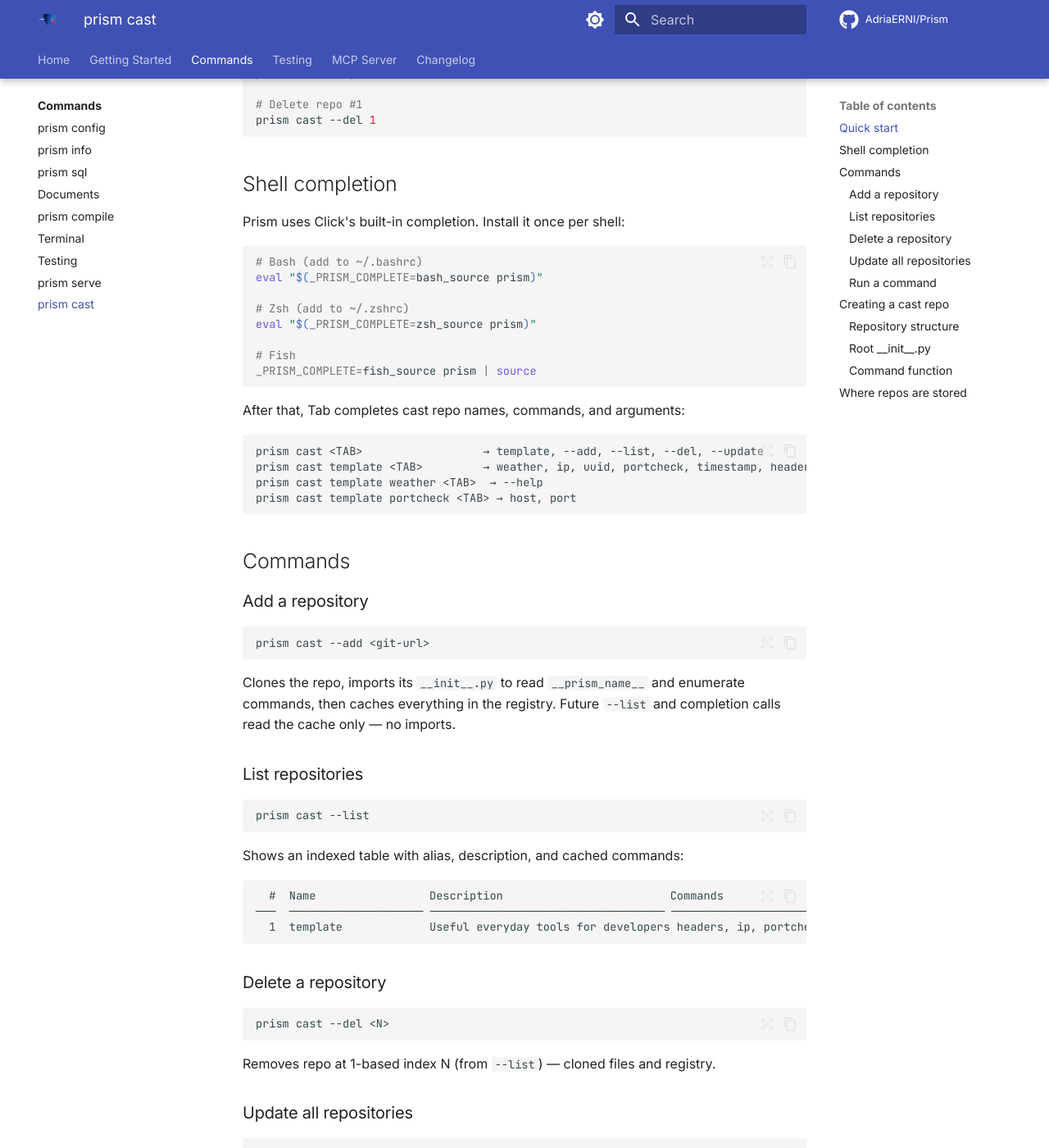
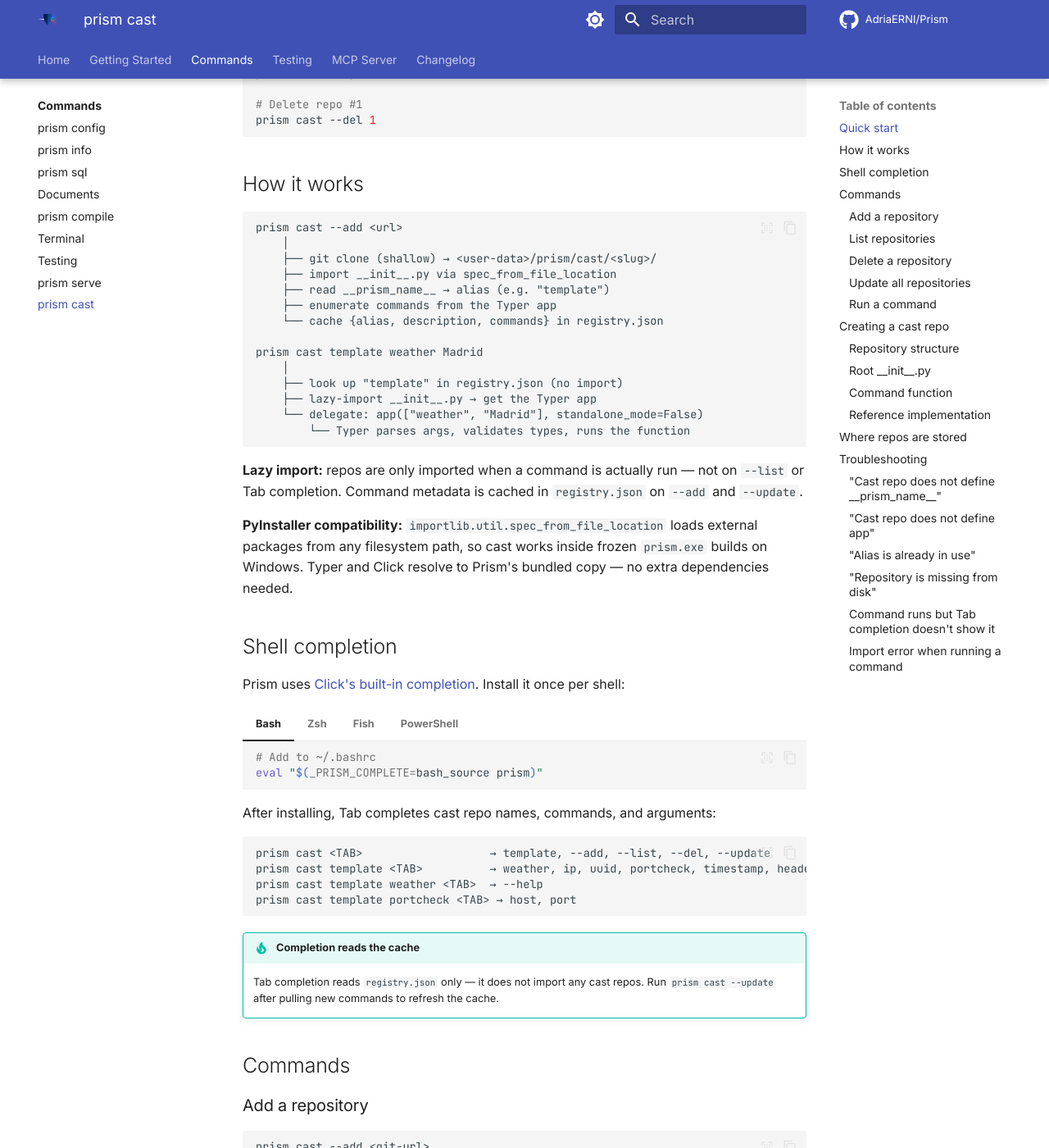
Before and after one commit to AdriaERNI/Prism, an MkDocs documentation site: the page built from docs/commands/cast.md, in a window 1280 px wide and 1400 px high, scrolled down 672 px. Shown: the whole window at 82% size. Built offline with MkDocs 1.6.1 and Material for MkDocs 9.7.7, drawn with Linux system fonts in a browser that asks for light colours; comment, search, counter and statistics services are not loaded; some of the changed text lies outside the part shown.

Commit message:
docs: improve cast documentation and cross-references
- docs/commands/cast.md: full rewrite with how-it-works diagram,
  PyInstaller compatibility note, shell completion (bash/zsh/fish/powershell
  with tabbed sections), creating a cast repo guide with warning about
  2+ command requirement, reference template link, and troubleshooting
  section (5 common errors with solutions)
- docs/index.md: add cast to --help block, add Cast Plugins to
  'What to read next'
- docs/commands/index.md: expand plugins description
- docs/getting-started/quick-start.md: add Cast Plugins to 'Where to go next'
- README.md: add Cast Plugins to Features, CLI Commands table, project
  structure (cast/ module), update test count to 276

````diff
--- a/docs/commands/cast.md
+++ b/docs/commands/cast.md
@@ -3,13 +3,14 @@
 Run custom commands from Git repositories — a Python-native plugin system for Prism.
 
 Cast repos are Python packages that expose a Typer app and a `__prism_name__`
-alias. Prism imports them natively, so every command gets proper argument
-parsing, `--help` text, and shell completion.
+alias. Prism imports them natively (via `importlib`), so every command gets
+proper argument parsing, `--help` text, and shell completion — without
+installing any packages.
 
 ## Quick start
 
 ```bash
-# Add a cast repo
+# Add the official template repo (private — requires GitHub access)
 prism cast --add https://github.com/AdriaERNI/Prism-CastTemplate.git
 
 # List registered repos
@@ -31,29 +32,79 @@ prism cast --update
 prism cast --del 1
 ```
 
+## How it works
+
+```
+prism cast --add <url>
+    │
+    ├── git clone (shallow) → <user-data>/prism/cast/<slug>/
+    ├── import __init__.py via spec_from_file_location
+    ├── read __prism_name__ → alias (e.g. "template")
+    ├── enumerate commands from the Typer app
+    └── cache {alias, description, commands} in registry.json
+
+prism cast template weather Madrid
+    │
+    ├── look up "template" in registry.json (no import)
+    ├── lazy-import __init__.py → get the Typer app
+    └── delegate: app(["weather", "Madrid"], standalone_mode=False)
+        └── Typer parses args, validates types, runs the function
+```
+
+**Lazy import:** repos are only imported when a command is actually run —
+not on `--list` or Tab completion. Command metadata is cached in
+`registry.json` on `--add` and `--update`.
+
+**PyInstaller compatibility:** `importlib.util.spec_from_file_location`
+loads external packages from any filesystem path, so cast works inside
+frozen `prism.exe` builds on Windows. Typer and Click resolve to Prism's
+bundled copy — no extra dependencies needed.
+
 ## Shell completion
 
-Prism uses Click's built-in completion. Install it once per shell:
+Prism uses [Click's built-in completion](https://click.palletsprojects.com/en/stable/shell-completion/).
+Install it once per shell:
 
-```bash
-# Bash (add to ~/.bashrc)
-eval "$(_PRISM_COMPLETE=bash_source prism)"
+=== "Bash"
 
-# Zsh (add to ~/.zshrc)
-eval "$(_PRISM_COMPLETE=zsh_source prism)"
+    ```bash
+    # Add to ~/.bashrc
+    eval "$(_PRISM_COMPLETE=bash_source prism)"
+    ```
 
-# Fish
-_PRISM_COMPLETE=fish_source prism | source
-```
+=== "Zsh"
 
-After that, Tab completes cast repo names, commands, and arguments:
+    ```bash
+    # Add to ~/.zshrc
+    eval "$(_PRISM_COMPLETE=zsh_source prism)"
+    ```
+
+=== "Fish"
+
+    ```bash
+    _PRISM_COMPLETE=fish_source prism | source
+    ```
+
+=== "PowerShell"
+
+    ```powershell
+    # Add to $PROFILE
+    Invoke-Expression -Command ( &_PRISM_COMPLETE=powershell_source prism )
+    ```
+
+After installing, Tab completes cast repo names, commands, and arguments:
 
 ```
-prism cast <TAB>                  → template, --add, --list, --del, --update
-prism cast template <TAB>         → weather, ip, uuid, portcheck, timestamp, headers
+prism cast <TAB>                   → template, --add, --list, --del, --update
+prism cast template <TAB>          → weather, ip, uuid, portcheck, timestamp, headers
 prism cast template weather <TAB>  → --help
 prism cast template portcheck <TAB> → host, port
 ```
+
+!!! tip "Completion reads the cache"
+    Tab completion reads `registry.json` only — it does not import any cast
+    repos. Run `prism cast --update` after pulling new commands to refresh
+    the cache.
 
 ## Commands
 
@@ -63,9 +114,13 @@ prism cast template portcheck <TAB> → host, port
 prism cast --add <git-url>
 ```
 
-Clones the repo, imports its `__init__.py` to read `__prism_name__` and
-enumerate commands, then caches everything in the registry. Future `--list`
-and completion calls read the cache only — no imports.
+Clones the repo (shallow clone), imports its `__init__.py` to read
+`__prism_name__` and enumerate commands, then caches everything in
+`registry.json`. The alias comes from `__prism_name__` — if absent, the
+URL-derived slug is used (e.g. `Prism-CastTemplate.git` → `casttemplate`).
+
+Private GitHub repos are supported: HTTPS URLs are automatically converted
+to SSH form for cloning.
 
 ### List repositories
 
@@ -81,13 +136,16 @@ Shows an indexed table with alias, description, and cached commands:
   1  template             Useful everyday tools for developers headers, ip, portcheck, timestamp, uuid, weather
 ```
 
+Use the `#` column with `--del`.
+
 ### Delete a repository
 
 ```bash
 prism cast --del <N>
 ```
 
-Removes repo at 1-based index N (from `--list`) — cloned files and registry.
+Removes the repo at 1-based index N (from `--list`) — both the cloned
+files and the registry entry.
 
 ### Update all repositories
 
@@ -95,8 +153,8 @@ Removes repo at 1-based index N (from `--list`) — cloned files and registry.
 prism cast --update
 ```
 
-Runs `git pull --ff-only` on every repo and refreshes cached command metadata
-by re-importing each repo's `__init__.py`.
+Runs `git pull --ff-only` on every repo and refreshes the cached command
+metadata by re-importing each repo's `__init__.py`.
 
 ### Run a command
 
@@ -104,16 +162,26 @@ by re-importing each repo's `__init__.py`.
 prism cast <name> <command> [args...]
 ```
 
-Resolves `<name>` to a registered alias, lazy-imports the repo's `__init__.py`,
-and delegates to its Typer app. Typer handles argument parsing, validation,
-and `--help` natively.
+Resolves `<name>` to a registered alias, lazy-imports the repo's
+`__init__.py`, and delegates to its Typer app. Typer handles argument
+parsing, type validation, and `--help` natively.
+
+To see available commands in a repo:
+
+```bash
+prism cast template --help
+```
 
 ## Creating a cast repo
 
-A cast repo is a Python package with a root `__init__.py` that defines:
+A cast repo is a plain Git repository containing a Python package. The
+root `__init__.py` is the entry point — it must define:
 
-- `__prism_name__` — the alias users type (e.g. `"template"`)
-- `app` — a `typer.Typer` instance with commands registered
+- `__prism_name__` (str) — the alias users type (e.g. `"template"`)
+- `app` (typer.Typer) — a Typer instance with commands registered
+
+No `pyproject.toml`, no `pip install` — Prism imports the package directly
+by path.
 
 ### Repository structure
 
@@ -149,6 +217,11 @@ from .commands.ip import ip
 app.command()(weather)
 app.command()(ip)
 ```
+
+!!! warning "Two or more commands required"
+    Typer flattens a single-command app into the app itself (no subcommand
+    layer). Always register **two or more** commands so the group structure
+    is preserved and `prism cast <name> <command>` works correctly.
 
 ### Command function
 
@@ -163,9 +236,24 @@ def weather(
     # implementation
 ```
 
-Each command automatically gets `--help`, typed arguments, and Tab completion.
+Each command automatically gets:
+
+- `--help` text (from the docstring)
+- Typed arguments with validation
+- Named options (not just positional)
+- Tab completion (via the cached metadata)
+
+### Reference implementation
+
+The official template repo is
+[Prism-CastTemplate](https://github.com/AdriaERNI/Prism-CastTemplate) — a
+private repo with 6 example commands (weather, ip, uuid, timestamp,
+portcheck, headers). Use it as a starting point for your own cast repos.
 
 ## Where repos are stored
+
+Cast repos are cloned into the same user data directory as
+[`prism config`](config.md):
 
 | OS | Path |
 |----|------|
@@ -176,5 +264,53 @@ Each command automatically gets `--help`, typed arguments, and Tab completion.
 The on-disk directory is the URL-derived slug (e.g. `casttemplate`).
 The alias (from `__prism_name__`) is what you type in commands.
 
-A `registry.json` file caches repo metadata (alias, description, commands)
-so `--list` and completion work without importing repos.
+A `registry.json` file in the same directory caches repo metadata (alias,
+description, commands) so `--list` and Tab completion work without
+importing repos. See [Configuration](../getting-started/configuration.md)
+for the full settings file location reference.
+
+## Troubleshooting
+
+### "Cast repo does not define `__prism_name__`"
+
+The repo's root `__init__.py` is missing the `__prism_name__` variable.
+Add it:
+
+```python
+__prism_name__ = "myrepo"
+```
+
+### "Cast repo does not define `app`"
+
+The repo's root `__init__.py` is missing the Typer `app` instance. Add it:
+
+```python
+import typer
+app = typer.Typer(name="myrepo", help="...", no_args_is_help=True)
+```
+
+### "Alias is already in use"
+
+Two cast repos have the same `__prism_name__`. Change the `__prism_name__`
+in one of the repos' `__init__.py` files, then re-add it.
+
+### "Repository is missing from disk"
+
+The registry entry exists but the cloned directory was deleted. Re-add the
+repo:
+
+```bash
+prism cast --add <url>
+```
+
+### Command runs but Tab completion doesn't show it
+
+The cached metadata is stale. Run `prism cast --update` to refresh the
+command list in `registry.json`.
+
+### Import error when running a command
+
+Cast repos share Prism's Python environment. If a command uses a package
+that isn't in Prism's dependencies, it will fail with `ModuleNotFoundError`.
+Only use packages that Prism already bundles (standard library, `typer`,
+`httpx`, `click`, `pydantic`, `websockets`, `platformdirs`).
````
Also changed, not shown: other parts of docs/commands/cast.md (+3 -3 lines), README.md (+5 -1 lines), docs/commands/index.md (+1 -1 lines), docs/getting-started/quick-start.md (+3 -0 lines), docs/index.md (+4 -0 lines).
